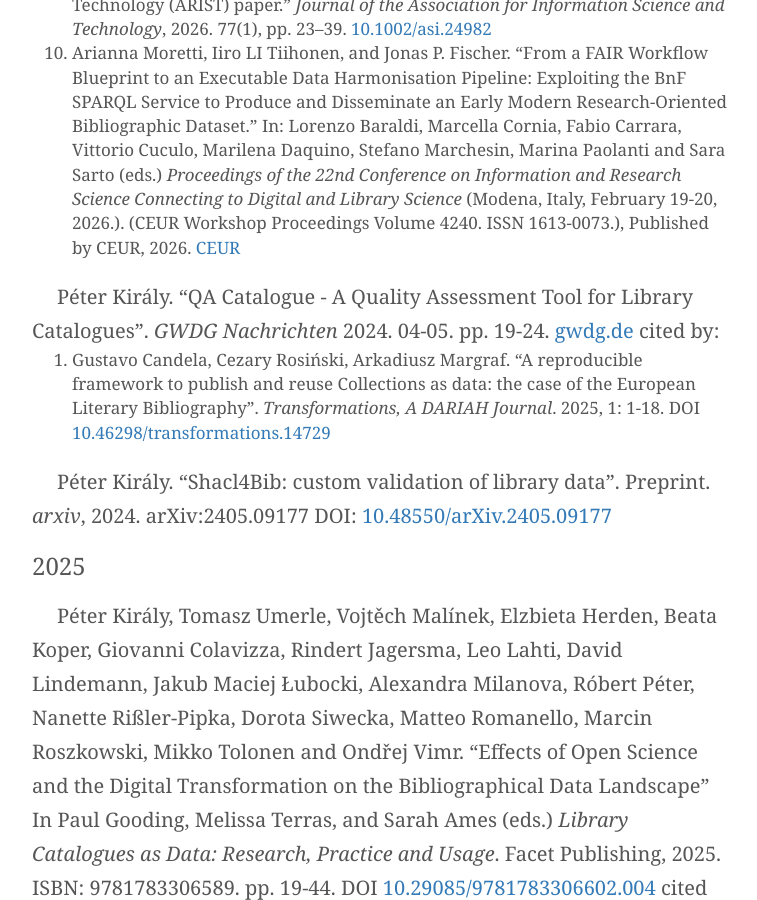
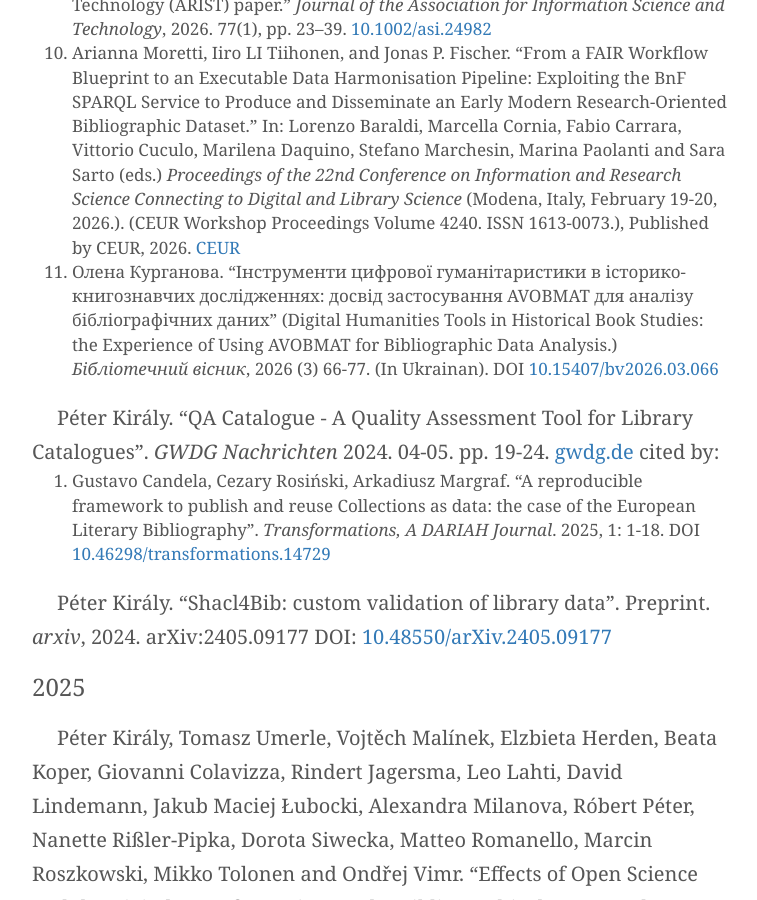
Before and after one commit to pkiraly/pkiraly.github.io, a Jekyll site: the page built from about.md, in a window 1280 px wide and 900 px high, scrolled down 23382 px. Shown: the whole window, without its empty margins (258-1015 px from the left). Built offline with Jekyll 4.4.1, drawn with Linux system fonts in a browser that asks for light colours; nearby versions of some CDN libraries; some web fonts are replaced; comment, search, counter and statistics services are not loaded.

Commit message:
Курганова, 2026

```diff
--- a/about.md
+++ b/about.md
@@ -306,6 +306,7 @@ cited by:<br/>
   * _International Journal on Digital Libraries_ 2025. 26:16 pp. 1-15. DOI [10.1007/s00799-025-00425-9](https://doi.org/10.1007/s00799-025-00425-9)
 9. Zehra Taşkın. "Sustaining the “frozen footprints” of scholarly communication through open citations: An Annual Review of Information Science and Technology (ARIST) paper." _Journal of the Association for Information Science and Technology_, 2026. 77(1), pp. 23–39. [10.1002/asi.24982](https://doi.org/10.1002/asi.24982)
 10. Arianna Moretti, Iiro LI Tiihonen, and Jonas P. Fischer. "From a FAIR Workflow Blueprint to an Executable Data Harmonisation Pipeline: Exploiting the BnF SPARQL Service to Produce and Disseminate an Early Modern Research-Oriented Bibliographic Dataset." In: Lorenzo Baraldi, Marcella Cornia, Fabio Carrara, Vittorio Cuculo, Marilena Daquino, Stefano Marchesin, Marina Paolanti and Sara Sarto (eds.) _Proceedings of the 22nd Conference on Information and Research Science Connecting to Digital and Library Science_ (Modena, Italy, February 19-20, 2026.). (CEUR Workshop Proceedings Volume 4240. ISSN 1613-0073.), Published by CEUR, 2026. [CEUR](https://ceur-ws.org/Vol-4240/paper53.pdf)
+11. Олена Курганова. "Інструменти цифрової гуманітаристики в історико-книгознавчих дослідженнях: досвід застосування AVOBMAT для аналізу бібліографічних даних" (Digital Humanities Tools in Historical Book Studies: the Experience of Using AVOBMAT for Bibliographic Data Analysis.) _Бібліотечний вісник_, 2026 (3) 66-77. (In Ukrainan). DOI [10.15407/bv2026.03.066](https://doi.org/10.15407/bv2026.03.066)
 
 Péter Király. "QA Catalogue - A Quality Assessment Tool for Library Catalogues". _GWDG Nachrichten_ 2024. 04-05. pp. 19-24. [gwdg.de](https://gwdg.de/about-us/gwdg-news/2024/GN_04-05-2024_www.pdf#page=19)
 cited by:<br/>
```
